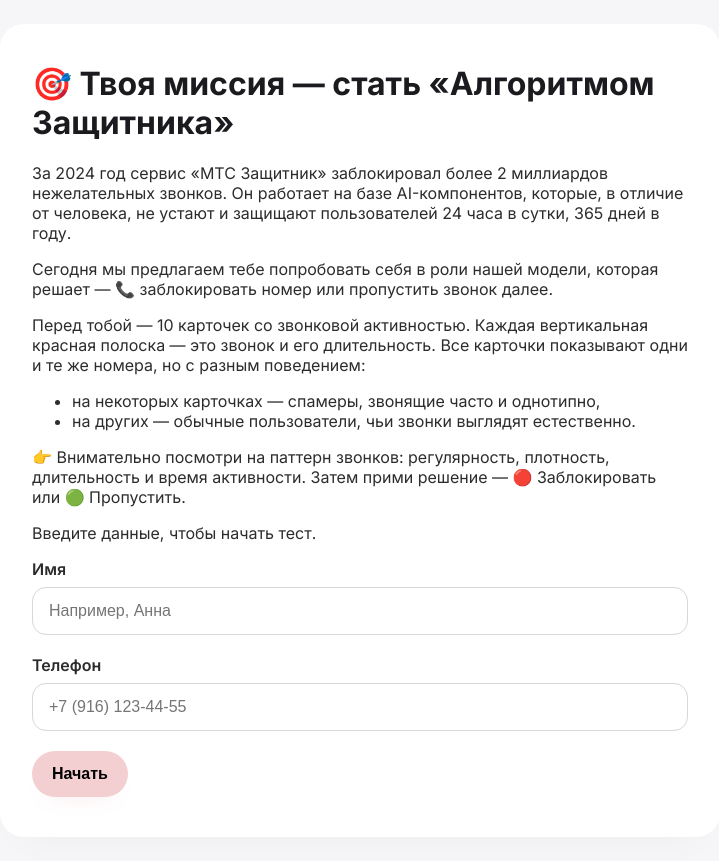
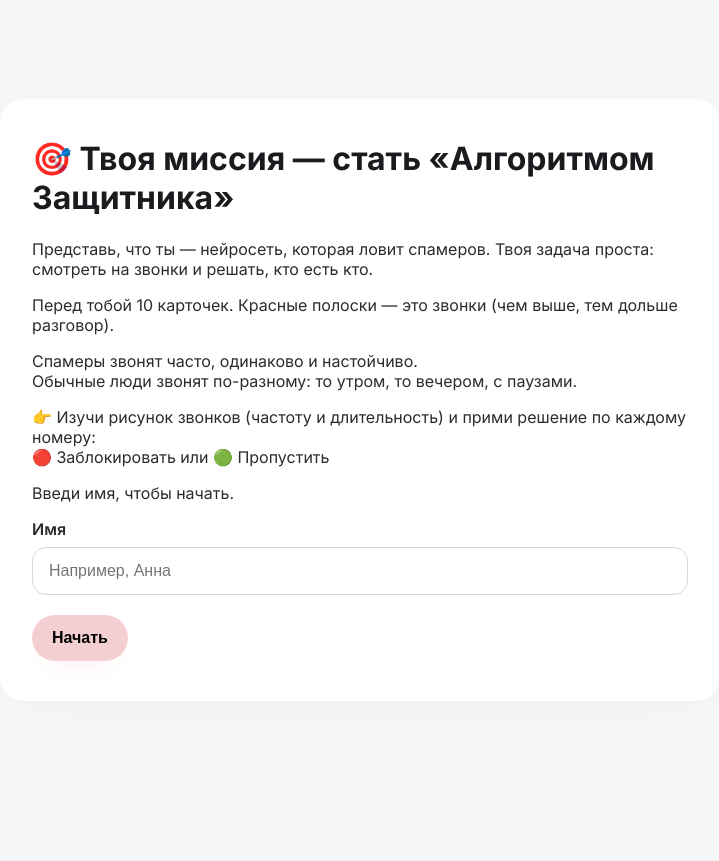
Before and after one commit to lo1kek/spam-quiz, a Flask app: page / in a window 1280 px wide. Shown: the whole page, without its empty margins (280-999 px from the left). After the commit the page ends 661 px from the top, so only its background shows below. Run offline with Flask 3, Linux system fonts and the light colour scheme.

Commit message:
feat: simplify spam quiz registration and copy

```diff
--- a/app.py
+++ b/app.py
@@ -157,23 +157,6 @@ def save_config(items: List[Dict[str, str]]) -> None:
         json.dump(items, f, ensure_ascii=False, indent=2)
 
 
-def normalize_phone(phone: str) -> str:
-    digits = "".join(ch for ch in phone if ch.isdigit())
-    if not digits:
-        raise ValueError("Phone number must contain digits")
-
-    if digits[0] == "8":
-        digits = "7" + digits[1:]
-    elif digits[0] != "7":
-        digits = "7" + digits
-
-    digits = digits[:11]
-    if len(digits) < 11:
-        raise ValueError("Phone number must contain 11 digits")
-
-    return "+7" + digits[1:]
-
-
 def ensure_user_session() -> Tuple[Dict[str, str], Dict[str, object]]:
     user = session.get("user")
     quiz = session.get("quiz")
@@ -190,16 +173,10 @@ def index():
 @app.route("/start", methods=["POST"])
 def start_quiz():
     name = request.form.get("name", "").strip()
-    phone = request.form.get("phone", "").strip()
 
     error = None
     if not name:
         error = "Введите имя"
-    else:
-        try:
-            phone = normalize_phone(phone)
-        except ValueError:
-            error = "Введите номер в формате +7 (XXX) XXX-XX-XX"
 
     if error:
         return render_template("index.html", error=error)
@@ -209,7 +186,7 @@ def start_quiz():
         error = "Нет доступных карточек для викторины. Обратитесь к администратору."
         return render_template("index.html", error=error)
 
-    session["user"] = {"name": name, "phone": phone}
+    session["user"] = {"name": name}
     session["quiz"] = {
         "current_index": 0,
         "correct": 0,
@@ -356,13 +333,13 @@ def export_results():
     conn = get_db_connection()
     cursor = conn.cursor()
     cursor.execute(
-        "SELECT name, phone, correct_answers, total_questions, created_at FROM results ORDER BY datetime(created_at) DESC"
+        "SELECT name, correct_answers, total_questions, created_at FROM results ORDER BY datetime(created_at) DESC"
     )
     rows = cursor.fetchall()
     conn.close()
 
     def generate():
-        header = ["name", "phone", "correct_answers", "total_questions", "created_at"]
+        header = ["name", "correct_answers", "total_questions", "created_at"]
         output = StringIO()
         writer = csv.writer(output)
         writer.writerow(header)
@@ -387,7 +364,7 @@ def render_admin_dashboard():
     conn = get_db_connection()
     cursor = conn.cursor()
     cursor.execute(
-        "SELECT name, phone, correct_answers, total_questions, created_at FROM results ORDER BY datetime(created_at) DESC"
+        "SELECT name, correct_answers, total_questions, created_at FROM results ORDER BY datetime(created_at) DESC"
     )
     results = cursor.fetchall()
     conn.close()
@@ -411,7 +388,7 @@ def store_result(user: Dict[str, str], quiz_state: Dict[str, object]) -> int:
         """,
         (
             user.get("name"),
-            user.get("phone"),
+            "",
             quiz_state.get("correct", 0),
             quiz_state.get("total", 0),
             datetime.utcnow().isoformat(timespec="seconds"),
--- a/templates/admin_dashboard.html
+++ b/templates/admin_dashboard.html
@@ -13,7 +13,7 @@
   <thead>
     <tr>
       <th>Имя</th>
-      <th>Телефон</th>
+
       <th>Правильных</th>
       <th>Всего</th>
       <th>Дата</th>
@@ -23,14 +23,14 @@
     {% for row in results %}
     <tr>
       <td>{{ row['name'] }}</td>
-      <td>{{ row['phone'] }}</td>
+
       <td>{{ row['correct_answers'] }}</td>
       <td>{{ row['total_questions'] }}</td>
       <td>{{ row['created_at'] }}</td>
     </tr>
     {% else %}
     <tr>
-      <td colspan="5">Пока никто не проходил тест.</td>
+      <td colspan="4">Пока никто не проходил тест.</td>
     </tr>
     {% endfor %}
   </tbody>
--- a/templates/index.html
+++ b/templates/index.html
@@ -3,116 +3,29 @@
 {% block content %}
 <h1>🎯 Твоя миссия — стать «Алгоритмом Защитника»</h1>
 <p>
-  За 2024 год сервис «МТС Защитник» заблокировал более 2 миллиардов нежелательных звонков.
-  Он работает на базе AI-компонентов, которые, в отличие от человека, не устают и защищают пользователей 24 часа в сутки,
-  365 дней в году.
+  Представь, что ты — нейросеть, которая ловит спамеров. Твоя задача проста: смотреть на звонки и решать, кто есть кто.
 </p>
 <p>
-  Сегодня мы предлагаем тебе попробовать себя в роли нашей модели, которая решает — 📞 заблокировать номер или пропустить
-  звонок далее.
+  Перед тобой 10 карточек. Красные полоски — это звонки (чем выше, тем дольше разговор).
 </p>
 <p>
-  Перед тобой — 10 карточек со звонковой активностью. Каждая вертикальная красная полоска — это звонок и его длительность.
-  Все карточки показывают одни и те же номера, но с разным поведением:
+  Спамеры звонят часто, одинаково и настойчиво.<br />
+  Обычные люди звонят по-разному: то утром, то вечером, с паузами.
 </p>
-<ul>
-  <li>на некоторых карточках — спамеры, звонящие часто и однотипно,</li>
-  <li>на других — обычные пользователи, чьи звонки выглядят естественно.</li>
-</ul>
 <p>
-  👉 Внимательно посмотри на паттерн звонков: регулярность, плотность, длительность и время активности. Затем прими
-  решение — 🔴 Заблокировать или 🟢 Пропустить.
+  👉 Изучи рисунок звонков (частоту и длительность) и прими решение по каждому номеру:<br />
+  🔴 Заблокировать или 🟢 Пропустить
 </p>
-<p>Введите данные, чтобы начать тест.</p>
+<p>Введи имя, чтобы начать.</p>
 <form method="post" action="{{ url_for('start_quiz') }}">
   <div class="form-group">
     <label for="name">Имя</label>
     <input type="text" id="name" name="name" placeholder="Например, Анна" value="{{ request.form.get('name', '') }}" required />
   </div>
-  <div class="form-group">
-    <label for="phone">Телефон</label>
-    <input
-      type="tel"
-      id="phone"
-      name="phone"
-      placeholder="+7 (916) 123-44-55"
-      pattern="\+7\s\(\d{3}\)\s\d{3}-\d{2}-\d{2}"
-      maxlength="18"
-      inputmode="numeric"
-      value="{{ request.form.get('phone', '') }}"
-      required
-    />
-  </div>
+
   {% if error %}
   <p style="color: #d9534f; font-weight: 600;">{{ error }}</p>
   {% endif %}
   <button type="submit">Начать</button>
 </form>
-{% block scripts %}
-<script>
-  (function () {
-    const phoneInput = document.getElementById('phone');
-    if (!phoneInput) {
-      return;
-    }
-
-    const formatValue = (raw) => {
-      let digits = raw.replace(/\D/g, '');
-      if (!digits) {
-        return '';
-      }
-
-      if (digits[0] === '8') {
-        digits = '7' + digits.slice(1);
-      } else if (digits[0] !== '7') {
-        digits = '7' + digits;
-      }
-
-      digits = digits.slice(0, 11);
-
-      const local = digits.slice(1);
-      const part1 = local.slice(0, 3);
-      const part2 = local.slice(3, 6);
-      const part3 = local.slice(6, 8);
-      const part4 = local.slice(8, 10);
-
-      let formatted = '+7';
-      if (part1) {
-        formatted += ' (' + part1;
-      }
-
-      if (part1.length === 3) {
-        formatted += ')';
-      }
-
-      if (part2) {
-        formatted += ' ' + part2;
-      }
-
-      if (part3) {
-        formatted += '-' + part3;
-      }
-
-      if (part4) {
-        formatted += '-' + part4;
-      }
-
-      return formatted;
-    };
-
-    const handleInput = () => {
-      const formatted = formatValue(phoneInput.value);
-      phoneInput.value = formatted;
-      if (document.activeElement === phoneInput) {
-        phoneInput.setSelectionRange(formatted.length, formatted.length);
-      }
-    };
-
-    phoneInput.addEventListener('input', handleInput);
-    phoneInput.addEventListener('blur', handleInput);
-    phoneInput.addEventListener('focus', handleInput);
-    handleInput();
-  })();
-</script>
 {% endblock %}
-{% endblock %}
```
Also changed, not shown: templates/result.html (+6 -8 lines), README.md.
